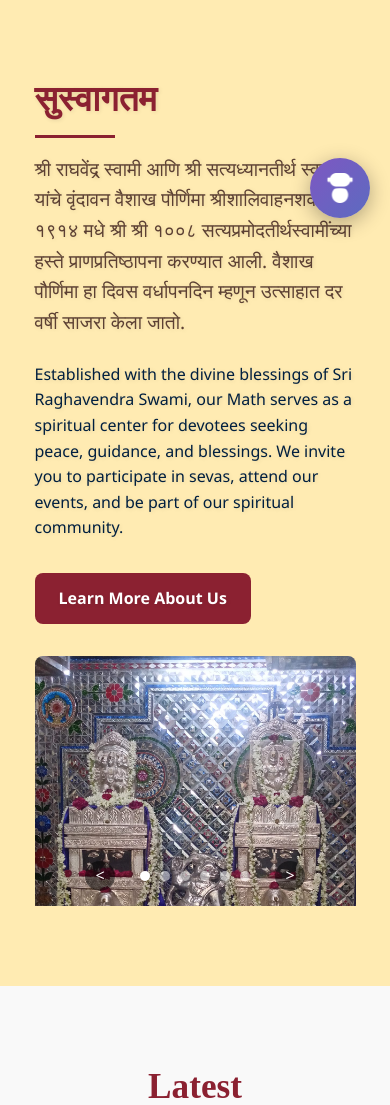
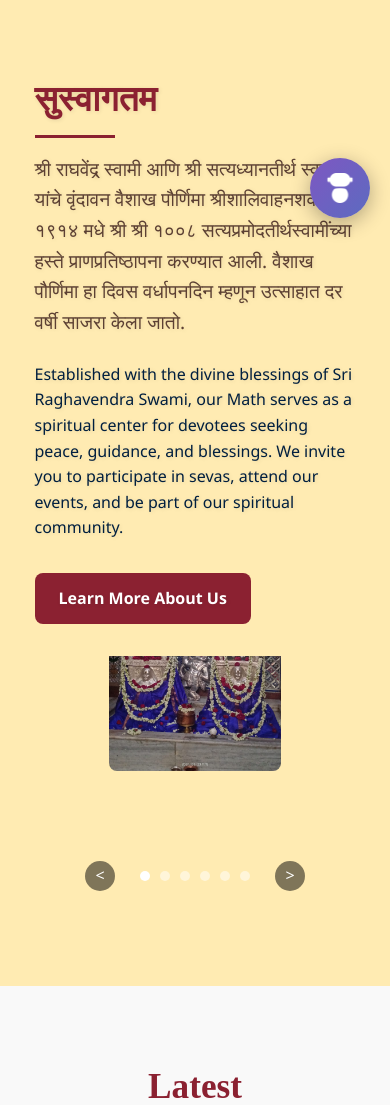
Before and after one commit to Rugvedrc/RSM, a Flask app: page / in a window 390 px wide; the page is wider, and only the part inside the window is pictured. Shown: the part 606-1711 px from the top of that part. Run offline with Flask 3, Linux system fonts and the light colour scheme; some libraries are stand-ins or nearby versions.

Commit message:
Update styles.css

```diff
--- a/static/css/styles.css
+++ b/static/css/styles.css
@@ -2834,7 +2834,6 @@
 	display: revert-layer;
 }
 
-
 /* Carousel styles */
 .carousel-container {
     position: relative;
@@ -2864,18 +2863,22 @@
 .carousel-slide.active {
     opacity: 1;
     z-index: 1;
-    display: block;
+    display: flex;
+    justify-content: center;
+    align-items: center;
     /* Show only active slide */
 }
 
 .carousel-slide img {
-    width: 100%;
     max-width: 100%;
-    height: auto;
-    object-fit: contain;
+    max-height: 100%;
+    width: auto;  /* Allow width to adjust automatically */
+    height: auto;  /* Allow height to adjust automatically */
+    object-fit: contain;  /* Ensure entire image is visible */
     display: block;
 }
 
+/* Rest of the carousel styles remain the same */
 .carousel-controls {
     position: absolute;
     bottom: 15px;
@@ -2924,13 +2927,13 @@
 /* Mobile-specific adjustments */
 @media (max-width: 768px) {
     .carousel-container {
-        min-height: 250px; /* Smaller height for mobile */
+        min-height: 250px;
     }
 
     .carousel-slide img {
-        min-height: 200px;
-        width: 100%;
-        object-fit: contain;
-        object-position: center;
+        max-width: 100%;
+        max-height: 230px;  /* Leave space for controls */
+        width: auto;
+        height: auto;
     }
 }
```
